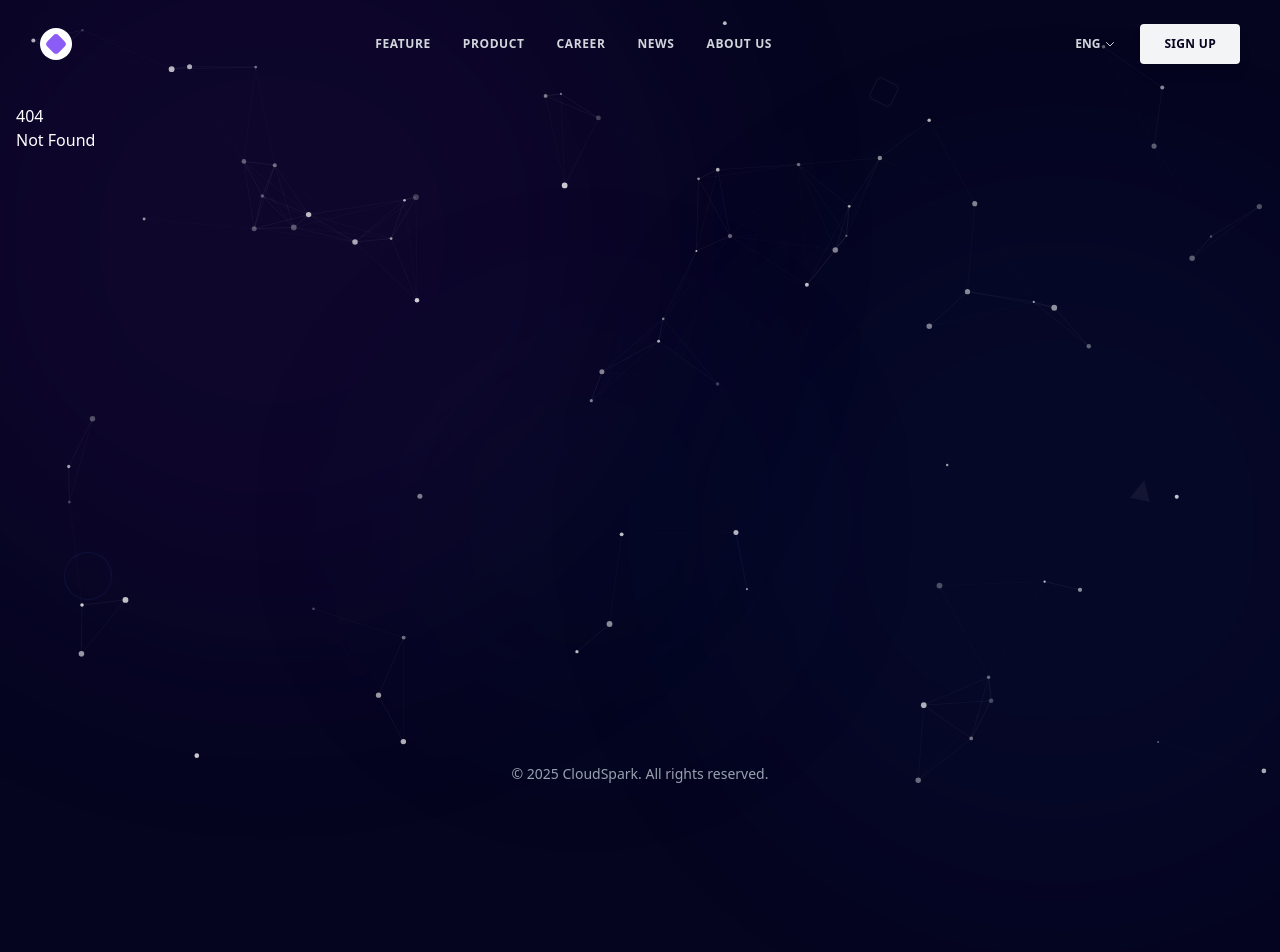
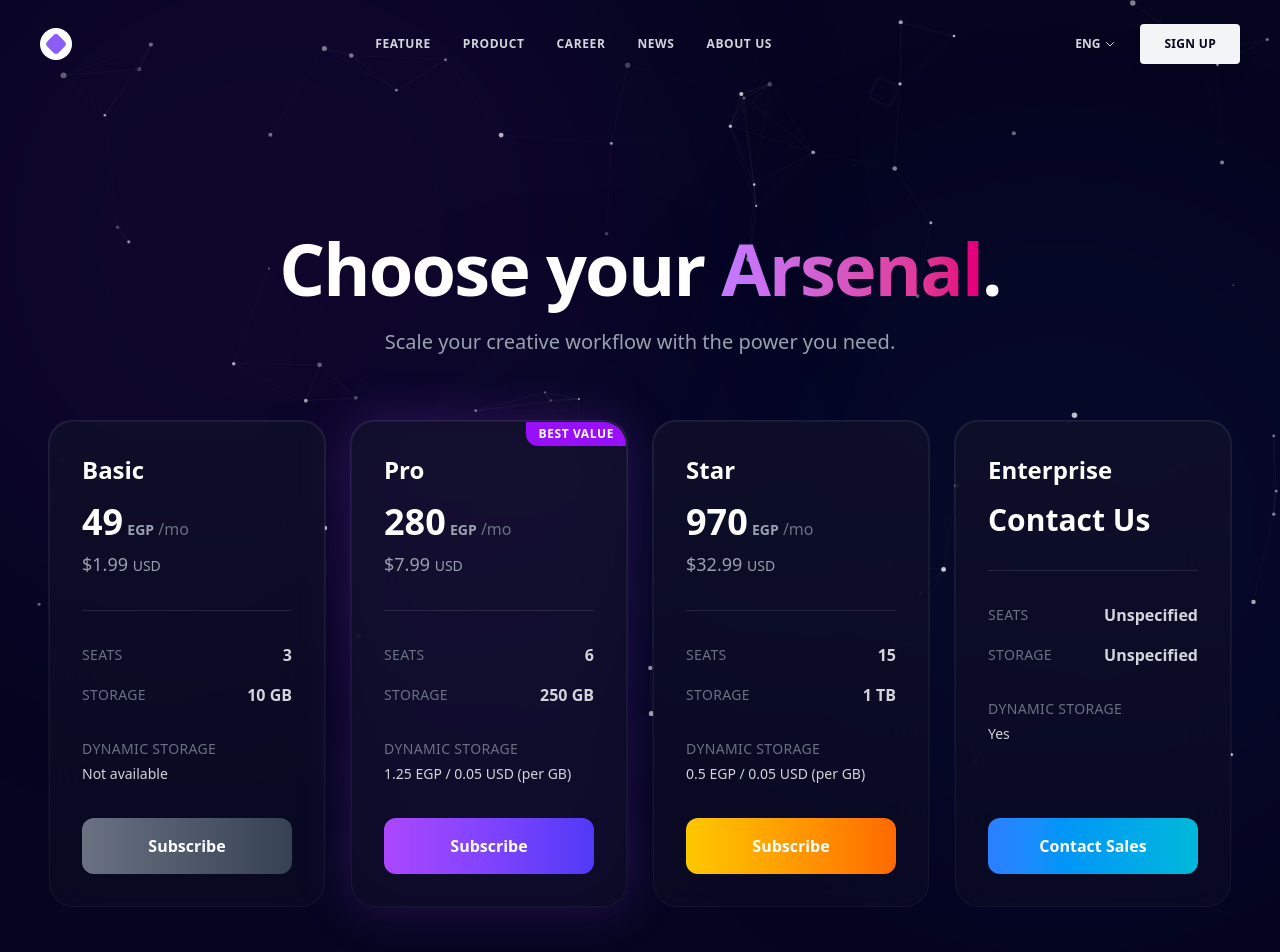
Before and after one commit to Star-Plus/cloudspark-web, a SvelteKit app: page /pricing in a window 1280 px wide. Before the commit this address had no page. Shown: the top 952 px of the page. Before the commit the page ends 800 px from the top, so only its background shows below. Built offline with nearby package versions, Linux system fonts and the light colour scheme.

Commit message:
Here comes the money

```diff
--- a/src/routes/+page.svelte
+++ b/src/routes/+page.svelte
@@ -848,6 +848,24 @@
 	</div>
 </section>
 
+<!-- Experience CTA Section -->
+<section
+	class="w-full py-32 relative z-20 flex flex-col items-center justify-center text-center"
+>
+	<h2 class="text-4xl md:text-5xl font-bold text-white mb-8">
+		Still deciding?
+	</h2>
+	<a
+		href="/pricing"
+		class="relative inline-flex items-center justify-center px-10 py-5 text-lg font-bold text-white transition-all duration-200 bg-[#8B5CF6] rounded-full hover:bg-[#7C3AED] hover:shadow-[0_0_30px_rgba(139,92,246,0.6)] group overflow-hidden"
+	>
+		<span class="relative z-10">View Plans</span>
+		<div
+			class="absolute inset-0 h-full w-full scale-0 rounded-full transition-all duration-300 group-hover:scale-150 group-hover:bg-[#6D28D9]"
+		></div>
+	</a>
+</section>
+
 <!-- Bottom decorative blur -->
 <div
 	class="fixed bottom-0 left-0 w-full h-24 bg-gradient-to-t from-[#050520] to-transparent pointer-events-none z-50"
--- /dev/null
+++ b/src/routes/pricing/+page.svelte
@@ -0,0 +1,179 @@
+<script>
+    import { fade, fly } from "svelte/transition";
+    import { onMount } from "svelte";
+
+    let mounted = false;
+    onMount(() => (mounted = true));
+
+    const plans = [
+        {
+            name: "Basic",
+            seats: "3",
+            storage: "10 GB",
+            dynamicStorage: "Not available",
+            priceEGP: 49,
+            priceUSD: 1.99,
+            color: "from-gray-500 to-gray-700",
+            delay: 0,
+        },
+        {
+            name: "Pro",
+            seats: "6",
+            storage: "250 GB",
+            dynamicStorage: "1.25 EGP / 0.05 USD (per GB)",
+            priceEGP: 280,
+            priceUSD: 7.99,
+            popular: true,
+            color: "from-purple-500 to-indigo-600",
+            delay: 100,
+        },
+        {
+            name: "Star",
+            seats: "15",
+            storage: "1 TB",
+            dynamicStorage: "0.5 EGP / 0.05 USD (per GB)",
+            priceEGP: 970,
+            priceUSD: 32.99,
+            color: "from-yellow-400 to-orange-500",
+            delay: 200,
+        },
+        {
+            name: "Enterprise",
+            seats: "Unspecified",
+            storage: "Unspecified",
+            dynamicStorage: "Yes",
+            custom: true,
+            color: "from-blue-500 to-cyan-500",
+            delay: 300,
+        },
+    ];
+</script>
+
+<div class="relative min-h-screen pt-32 pb-20 px-4 md:px-8">
+    <!-- Header -->
+    <div class="text-center mb-16 relative z-10" in:fade={{ duration: 800 }}>
+        <h1
+            class="text-5xl md:text-7xl font-black text-white mb-6 tracking-tight"
+        >
+            Choose your <span
+                class="text-transparent bg-clip-text bg-gradient-to-r from-purple-400 to-pink-600"
+                >Arsenal</span
+            >.
+        </h1>
+        <p class="text-xl text-gray-400 max-w-2xl mx-auto">
+            Scale your creative workflow with the power you need.
+        </p>
+    </div>
+
+    <!-- Pricing Grid -->
+    <div
+        class="max-w-7xl mx-auto grid grid-cols-1 md:grid-cols-2 lg:grid-cols-4 gap-6 relative z-10"
+    >
+        {#each plans as plan}
+            <div
+                class="relative group rounded-3xl p-[1px] bg-gradient-to-b from-white/10 to-transparent hover:from-white/30 transition-all duration-300"
+                in:fly={{ y: 50, duration: 800, delay: plan.delay }}
+            >
+                <!-- Glowing Border Effect for Popular Plan -->
+                {#if plan.popular}
+                    <div
+                        class="absolute inset-0 rounded-3xl bg-purple-500/20 blur-xl group-hover:bg-purple-500/40 transition-all duration-500"
+                    ></div>
+                {/if}
+
+                <div
+                    class="relative h-full bg-[#0A0A23]/80 backdrop-blur-xl rounded-3xl p-8 flex flex-col border border-white/5 group-hover:border-white/20 transition-all overflow-hidden"
+                >
+                    <!-- Popular Badge -->
+                    {#if plan.popular}
+                        <div
+                            class="absolute top-0 right-0 bg-purple-600 text-white text-xs font-bold px-3 py-1 rounded-bl-xl uppercase tracking-wider"
+                        >
+                            Best Value
+                        </div>
+                    {/if}
+
+                    <!-- Plan Name -->
+                    <h3 class="text-2xl font-bold text-white mb-4">
+                        {plan.name}
+                    </h3>
+
+                    <!-- Pricing -->
+                    {#if plan.custom}
+                        <div class="mb-8">
+                            <span class="text-3xl font-bold text-white"
+                                >Contact Us</span
+                            >
+                        </div>
+                    {:else}
+                        <div class="mb-2">
+                            <span class="text-4xl font-bold text-white"
+                                >{plan.priceEGP}</span
+                            >
+                            <span class="text-sm text-gray-400 font-bold">
+                                EGP</span
+                            >
+                            <span class="text-gray-500">/mo</span>
+                        </div>
+                        <div class="mb-8 text-lg text-gray-400">
+                            ${plan.priceUSD} <span class="text-sm">USD</span>
+                        </div>
+                    {/if}
+
+                    <!-- Divider -->
+                    <div class="h-px w-full bg-white/10 mb-8"></div>
+
+                    <!-- Features -->
+                    <div class="flex-grow space-y-4 mb-8">
+                        <div
+                            class="flex justify-between items-center text-gray-300"
+                        >
+                            <span
+                                class="text-sm text-gray-500 uppercase tracking-wide"
+                                >Seats</span
+                            >
+                            <span class="font-bold">{plan.seats}</span>
+                        </div>
+                        <div
+                            class="flex justify-between items-center text-gray-300"
+                        >
+                            <span
+                                class="text-sm text-gray-500 uppercase tracking-wide"
+                                >Storage</span
+                            >
+                            <span class="font-bold">{plan.storage}</span>
+                        </div>
+
+                        <!-- Dynamic Storage -->
+                        <div class="pt-4">
+                            <span
+                                class="block text-sm text-gray-500 uppercase tracking-wide mb-1"
+                                >Dynamic Storage</span
+                            >
+                            <span
+                                class="block text-sm text-gray-300 font-medium leading-relaxed"
+                            >
+                                {plan.dynamicStorage}
+                            </span>
+                        </div>
+                    </div>
+
+                    <!-- CTA -->
+                    <button
+                        class="w-full py-4 rounded-xl font-bold text-white transition-all duration-300 bg-gradient-to-r {plan.color} hover:shadow-lg hover:brightness-110 active:scale-95"
+                    >
+                        {#if plan.custom}
+                            Contact Sales
+                        {:else}
+                            Subscribe
+                        {/if}
+                    </button>
+                </div>
+            </div>
+        {/each}
+    </div>
+</div>
+
+<style>
+    /* Add any specific style overrides if needed */
+</style>
```
